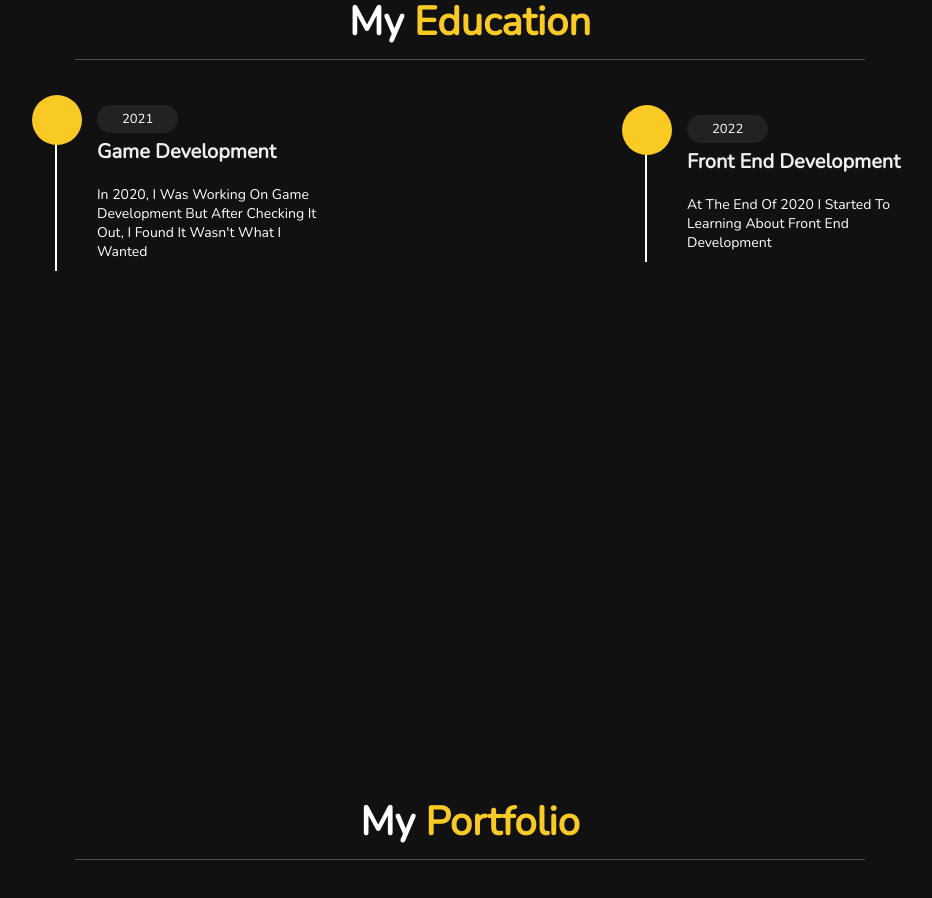
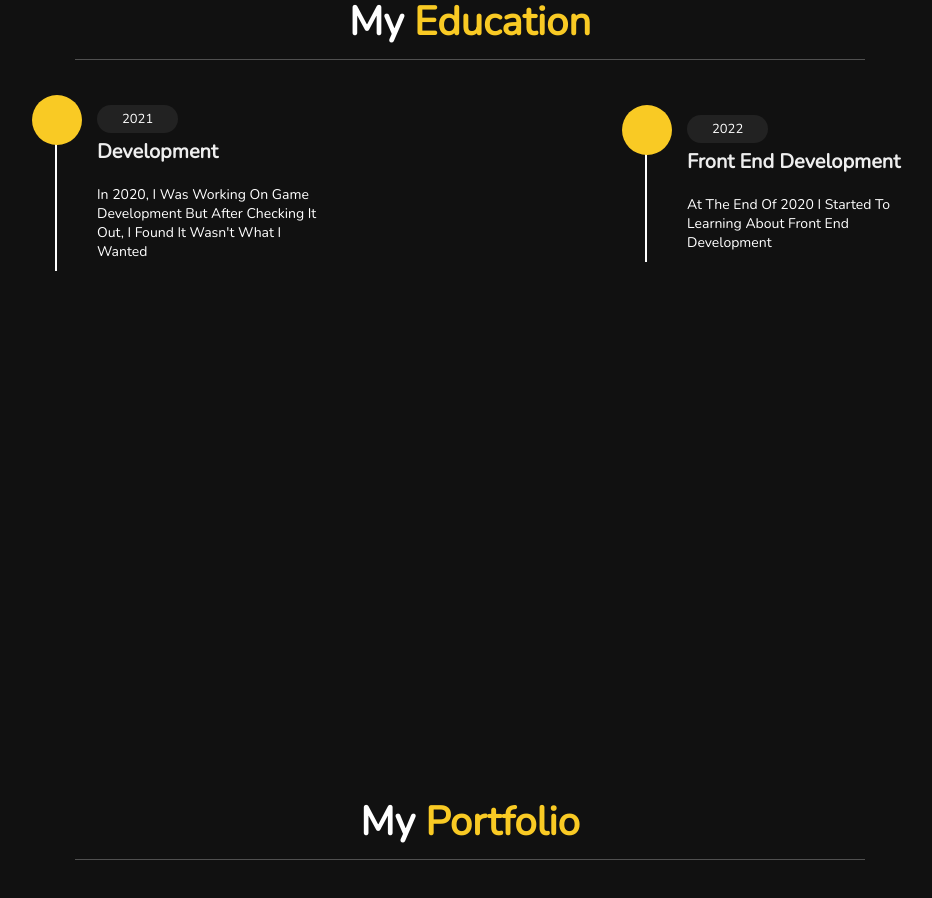
Before and after one commit to Mahmoudhamed24/Mahmoud_Hamed, a plain HTML site: page index.html in a window 1280 px wide. Shown: the part 1700-2598 px from the top of the page, without its empty margins (345-1277 px from the left). Drawn offline with nearby package versions, Linux system fonts and the light colour scheme.

Commit message:
Update index.html

```diff
--- a/index.html
+++ b/index.html
@@ -111,7 +111,7 @@
             <div class="box">
                 <i class="fas fa-graduation-cap"></i>
                 <span>2021</span>
-                <h3> Game development </h3>
+                <h3>Development </h3>
                 <p> in 2020, i was working on game development but after checking it out, i found it wasn't what i
                     wanted </p>
             </div>
```
